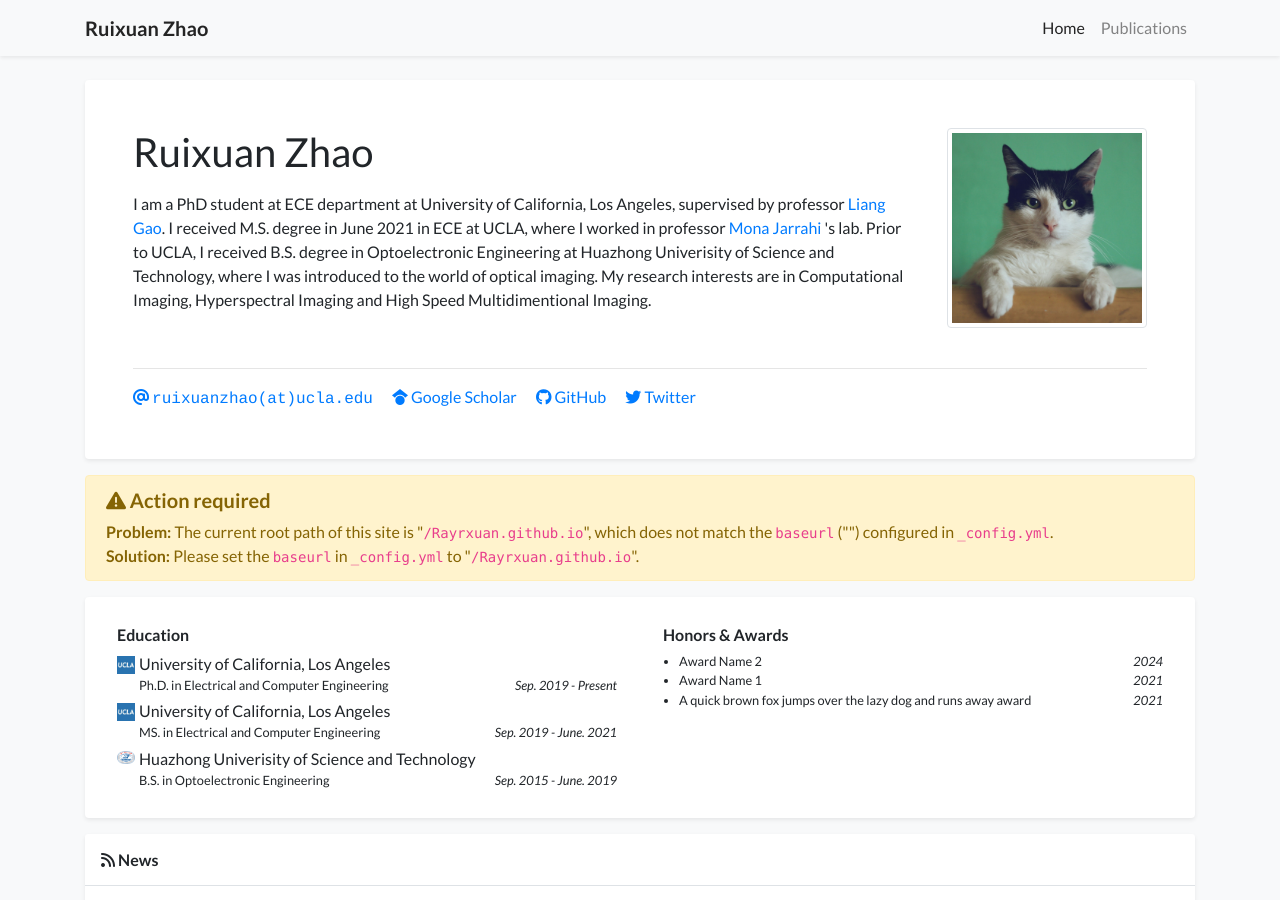
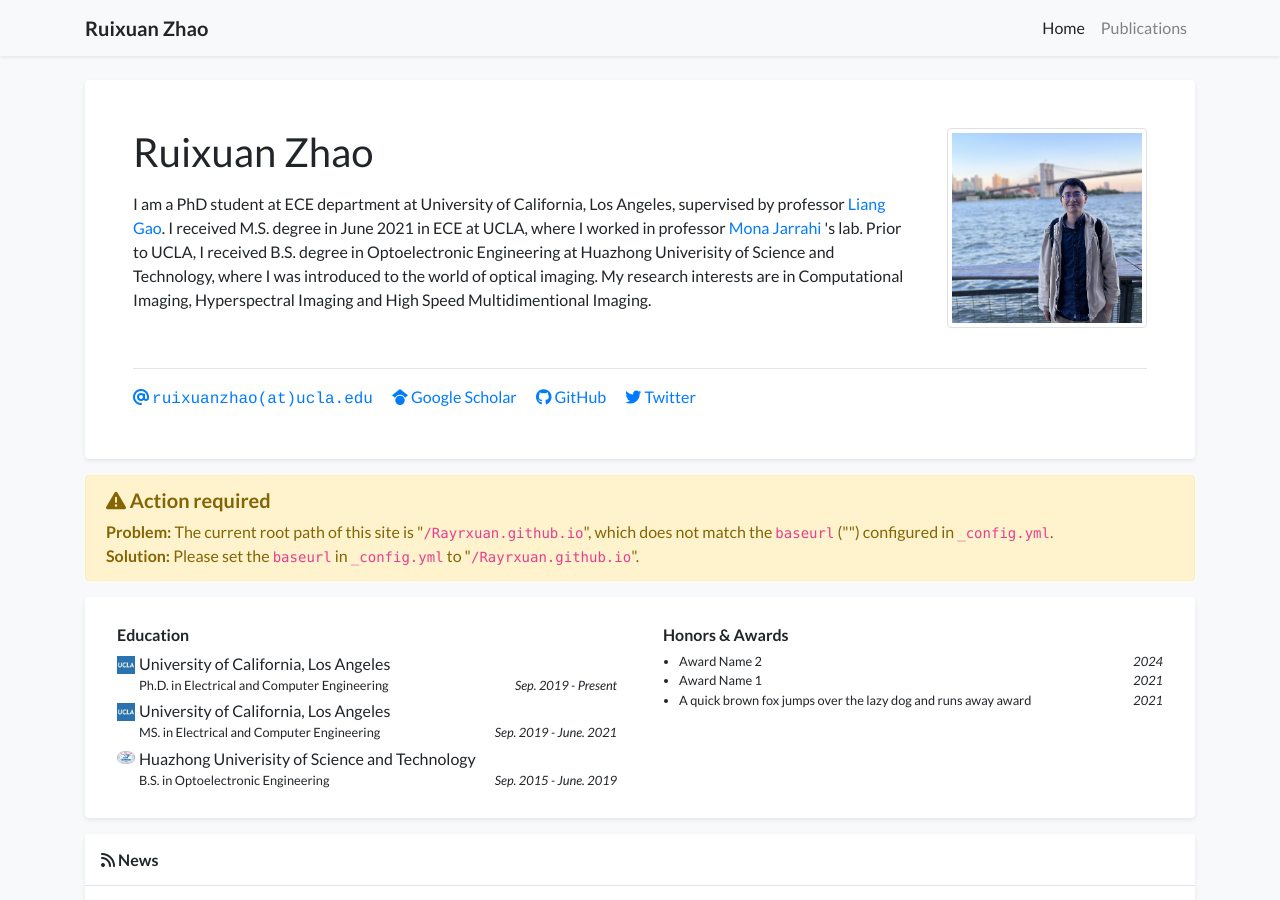
Before and after one commit to Rayrxuan/Rayrxuan.github.io, a Jekyll site: the page built from index.html, in a window 1280 px wide and 900 px high. Built offline with Jekyll 4.4.1, drawn with Linux system fonts in a browser that asks for light colours; a style sheet for code colours, icons or effects is not loaded.

Commit message:
Update profile.yml

```diff
--- a/_data/profile.yml
+++ b/_data/profile.yml
@@ -21,7 +21,7 @@ twitter: your_twitter_id
 short_bio: >-
   I am a PhD student at ECE department at University of California, Los Angeles, supervised by professor <a href="https://www.iopticslab.seas.ucla.edu/people">Liang Gao</a>. I received M.S. degree in June 2021 in ECE at UCLA, where I worked in professor <a href="https://www.seas.ucla.edu/~mjarrahi/">Mona Jarrahi</a> 's lab. Prior to UCLA, I received B.S. degree in Optoelectronic Engineering at Huazhong Univerisity of Science and Technology, where I was introduced to the world of optical imaging. My research interests are in Computational Imaging, Hyperspectral Imaging and High Speed Multidimentional Imaging.
 
-portrait_url: /assets/images/photos/portrait.jpg
+portrait_url: /assets/images/photos/ruixuanzhao-1.jpg
 portrait_caption: >-
   Photo by Manja Vitolic on Unsplash (this caption is optional, comment it out to disable).
 
```
